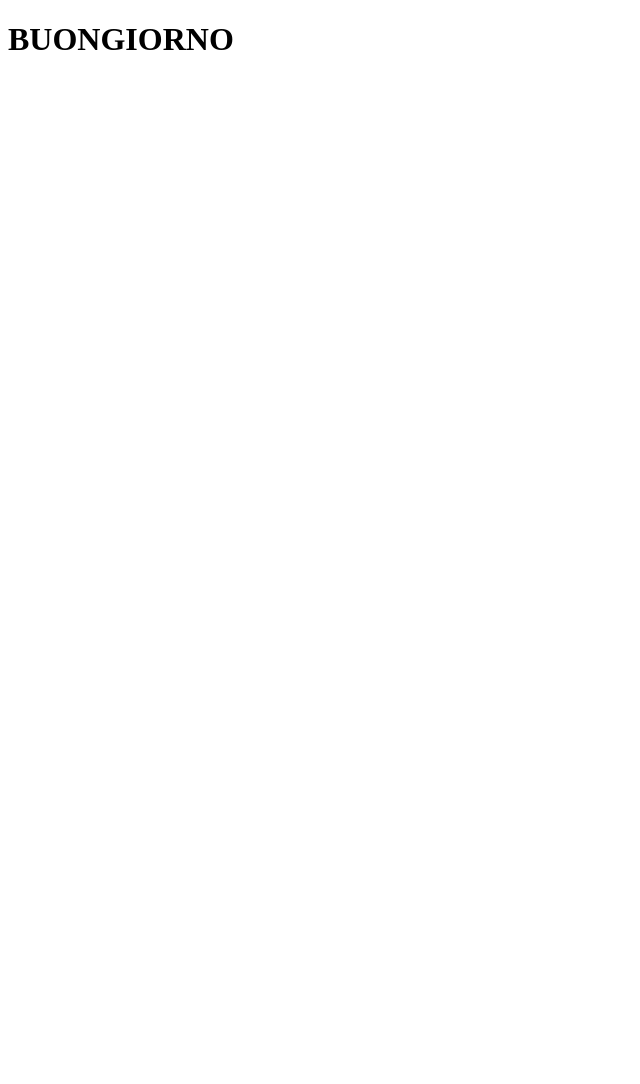
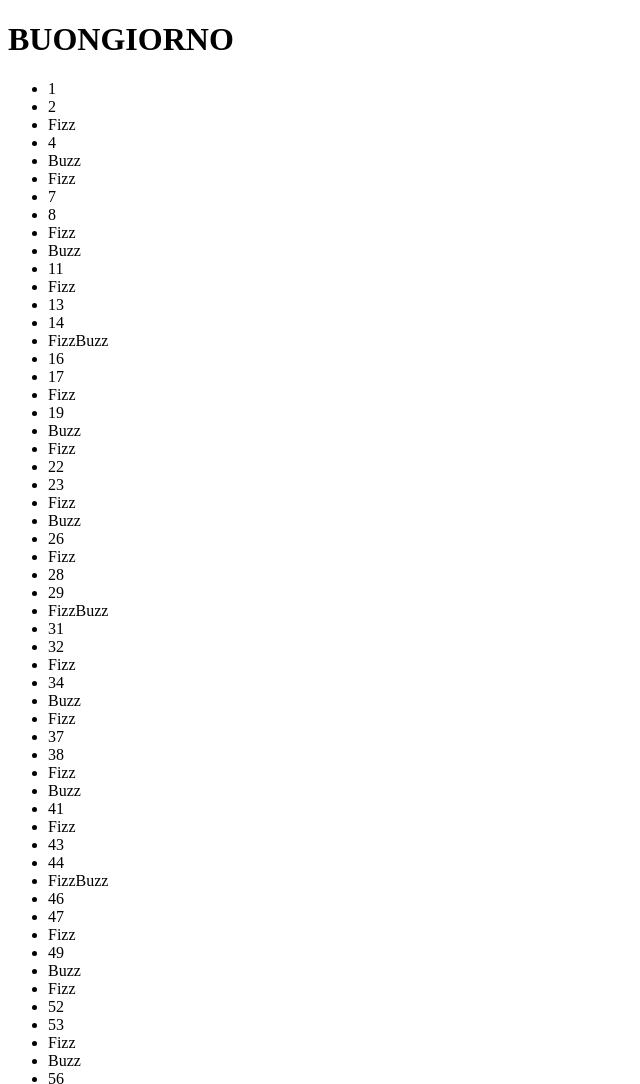
Before and after one commit to albertogioia93/js-fizzbuzz, a plain HTML site: page index.html in a window 1280 px wide. Shown: the top 1084 px of the page, without its empty margins (0-640 px from the left). Before the commit the page ends 800 px from the top, so only its background shows below. Drawn offline with Linux system fonts and the light colour scheme.

Commit message:
creazione del container nel DOM con append

```diff
--- a/index.html
+++ b/index.html
@@ -9,6 +9,8 @@
 <body>
     <h1>BUONGIORNO</h1>
 
+    <ul class="list"></ul>
+
     <script src="js/main.js"></script>
 </body>
 </html>
--- a/js/main.js
+++ b/js/main.js
@@ -1,13 +1,28 @@
 'use strict';
 
-for (let i = 0; i < 101; i++){
+const ul = document.querySelector("ul.list");
+
+
+for (let i = 1; i < 101; i++){
+    const li = document.createElement('li');
+    ul.append(li);
+
     if (i % 15 == 0){
         console.log("FizzBuzz");
+        li.append('FizzBuzz');
+
     } else if (i % 3 == 0){
         console.log("Fizz");
+        li.append('Fizz');
     } else if (i % 5 == 0){
         console.log("Buzz");
+        li.append('Buzz');
     } else {
         console.log(i);
+        li.append(i);
     }
+
+
+    // const element = `<li class="box box--${i}">${i}</li>`;
+    // ul.innerHTML += element;
 }
```
